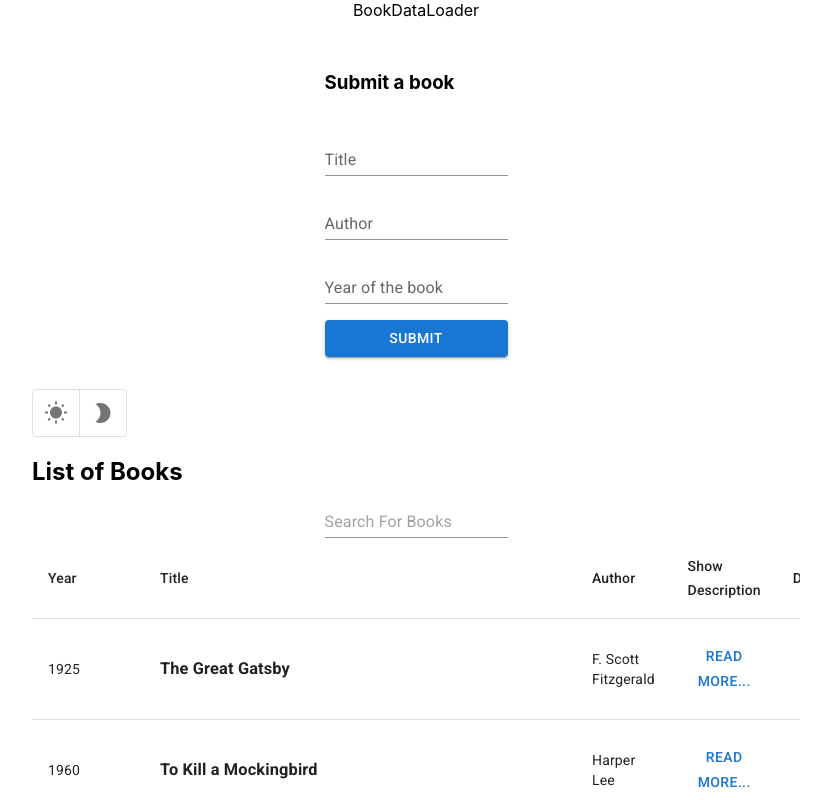
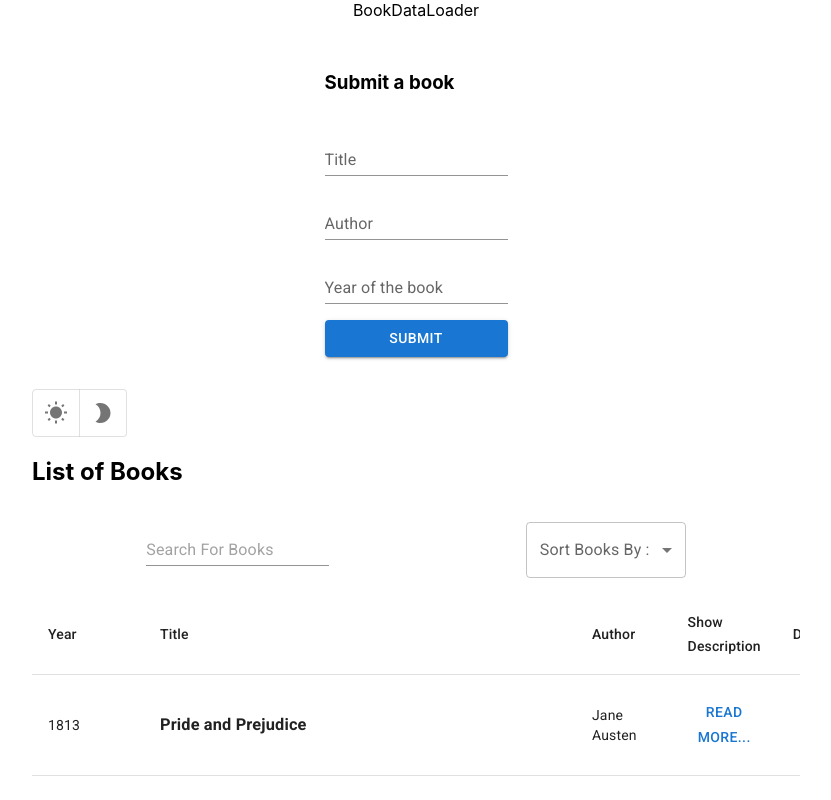
Before and after one commit to pesto-students/p10-divya-Varu98, a React (Create React App) app in the folder intro-to-react/books-lisiting/: page / in a window 1280 px wide. Shown: the top 800 px of the page, without its empty margins (224-1055 px from the left). Built offline with nearby package versions, Linux system fonts and the light colour scheme.

Commit message:
add : book sort

```diff
--- a/intro-to-react/books-lisiting/src/components/BookList.tsx
+++ b/intro-to-react/books-lisiting/src/components/BookList.tsx
@@ -8,6 +8,10 @@ import { BookFormProps } from "./BookForm";
 import {
   Box,
   Button,
+  FormControl,
+  InputLabel,
+  MenuItem,
+  Select,
   Table,
   TableBody,
   TableCell,
@@ -19,30 +23,54 @@ import {
 import { Delete } from "@mui/icons-material";
 import { useBookFilter } from "../hooks/useBookFilter";
 import ThemeSwitcher from "./ThemeSwitcher";
+import { useBookSorter } from "../hooks/useBookSorter";
 
 const BookList = (props: BookFormProps) => {
   const { bookList, setBookList } = props;
   const { handleSearch, filteredBooks } = useBookFilter(bookList);
+  const [setSortBy, sortedBooks] = useBookSorter(filteredBooks);
+
   const handleDelete = (title: string) => {
     let updatedBooks = bookList.filter((book) => book.title !== title);
     setBookList([...updatedBooks]);
   };
+
   const handleInputChange = (e: ChangeEvent<HTMLInputElement>) => {
     handleSearch(e);
   };
+
+  const handleSelect = (e: any) => {
+    setSortBy(e.target.value);
+  };
+
   return (
     <>
       {/* <ul className="book-container"> */}
       <TableContainer sx={{ maxWidth: "60vw", marginInline: "auto" }}>
         <ThemeSwitcher />
         <h2>List of Books</h2>
-        <Box sx={{ display: "flex", justifyContent: "center" }}>
+        <Box
+          sx={{
+            padding: "1rem",
+            display: "flex",
+            justifyContent: "space-around",
+            alignItems: "center",
+          }}
+        >
           <TextField
             variant="standard"
             type="search"
             placeholder="Search For Books"
             onChange={handleInputChange}
           />
+          <FormControl sx={{ width: "10rem" }}>
+            <InputLabel>Sort Books By :</InputLabel>
+            <Select label={"Sort Books By : "} onChange={handleSelect}>
+              <MenuItem value={"title"}>By Title</MenuItem>
+              <MenuItem value={"author"}>By Author</MenuItem>
+              <MenuItem value={"year"}>By Year</MenuItem>
+            </Select>
+          </FormControl>
         </Box>
         <Table>
           <TableHead>
@@ -55,7 +83,7 @@ const BookList = (props: BookFormProps) => {
             </TableRow>
           </TableHead>
           <TableBody>
-            {filteredBooks.map((book, index) => (
+            {sortedBooks.map((book, index) => (
               <BookItem
                 handleDelete={handleDelete}
                 setBookList={setBookList}
@@ -64,7 +92,7 @@ const BookList = (props: BookFormProps) => {
             ))}
           </TableBody>
         </Table>
-        {filteredBooks.length === 0 && (
+        {sortedBooks.length === 0 && (
           <p>No Books Present, Add Books To Show...</p>
         )}
       </TableContainer>
--- a/intro-to-react/books-lisiting/src/components/ThemeSwitcher.tsx
+++ b/intro-to-react/books-lisiting/src/components/ThemeSwitcher.tsx
@@ -1,9 +1,9 @@
 import { ModeNight, WbSunny } from "@mui/icons-material";
-import { Box, ToggleButton, ToggleButtonGroup } from "@mui/material";
+import { Box, Switch, ToggleButton, ToggleButtonGroup } from "@mui/material";
 import { useTheme } from "../context/ThemeContext";
 
 const ThemeSwitcher = () => {
-  const { setTheme } = useTheme();
+  const { theme, setTheme } = useTheme();
 
   const handleChange = (e: any) => {
     setTheme(e.target.value);
@@ -11,12 +11,12 @@ const ThemeSwitcher = () => {
 
   return (
     <Box>
-      <ToggleButtonGroup onChange={handleChange}>
+      <ToggleButtonGroup onClick={handleChange}>
+        <ToggleButton value={"dark"}>
+          <WbSunny onClick={handleChange} />
+        </ToggleButton>
         <ToggleButton value={"light"}>
-          <WbSunny />
-        </ToggleButton>
-        <ToggleButton value={"dark"}>
-          <ModeNight />
+          <ModeNight onClick={handleChange} />
         </ToggleButton>
       </ToggleButtonGroup>
     </Box>
--- /dev/null
+++ b/intro-to-react/books-lisiting/src/hooks/useBookSorter.tsx
@@ -0,0 +1,36 @@
+import { useMemo, useState } from "react";
+import { Book } from "../types/book";
+
+export const useBookSorter = (bookList: Book[]) => {
+  const [sortBy, setSortBy] = useState("year");
+
+  const sortedBooks = useMemo(() => {
+    switch (sortBy) {
+      case "title":
+        return [
+          ...bookList.sort((a: Book, b: Book) =>
+            a.title.localeCompare(b.title)
+          ),
+        ];
+
+      case "author":
+        return [
+          ...bookList.sort((a: Book, b: Book) =>
+            a.author.localeCompare(b.author)
+          ),
+        ];
+
+      case "year":
+        return [
+          ...bookList.sort(
+            (a: Book, b: Book) => Number(a.year) - Number(b.year)
+          ),
+        ];
+      default:
+        console.log("issue in book sorter");
+        return bookList;
+    }
+  }, [bookList, sortBy]);
+
+  return [setSortBy, sortedBooks] as const;
+};
--- a/intro-to-react/books-lisiting/src/index.tsx
+++ b/intro-to-react/books-lisiting/src/index.tsx
@@ -11,7 +11,7 @@ const root = ReactDOM.createRoot(
 root.render(
   <React.StrictMode>
     <ThemeProvider _theme_={"theme"}>
-      <App />
+        <App />
     </ThemeProvider>
   </React.StrictMode>
 );
```
